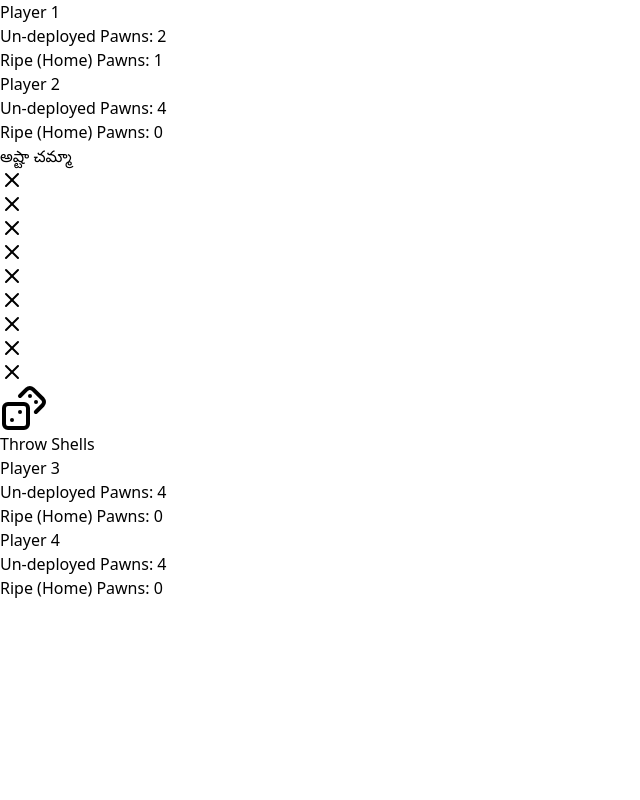
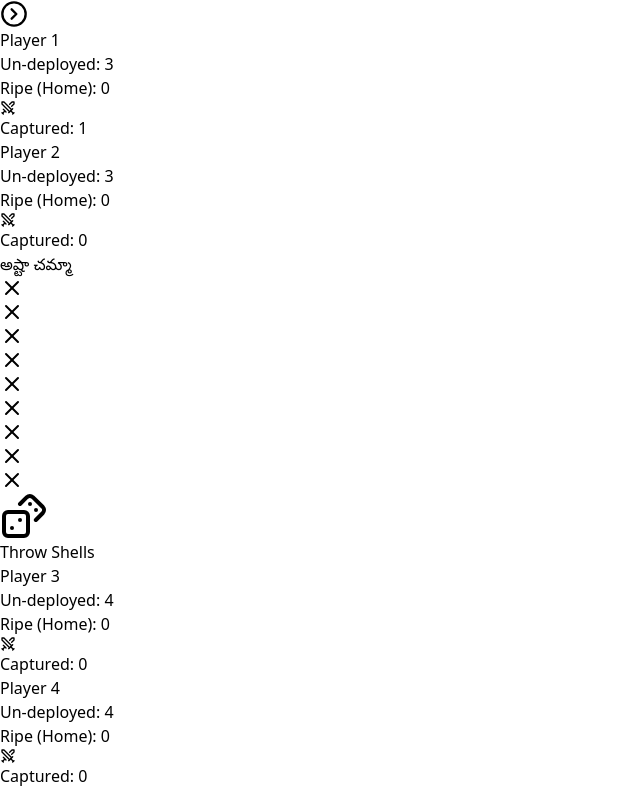
Before and after one commit to performance/ashta-chamma-game, a React (Vite) app: page / in a window 1280 px wide. Shown: the whole page, without its empty margins (0-640 px from the left). Built offline with nearby package versions, Linux system fonts and the light colour scheme.

Commit message:
feat: Implement Story 2.2 - Highlight moves, add turn indicator and captured rack

```diff
--- a/src/App.tsx
+++ b/src/App.tsx
@@ -1,43 +1,66 @@
-// src/App.tsx
+// src/App.tsx (Complete and Corrected)
 
 import { useState } from 'react';
-import type { GameState } from './types'; // Use 'import type'
-import { initializeGameState, throwShells } from './GameEngine';
+import type { GameState, Pawn as PawnType } from './types';
+import { initializeGameState, throwShells, calculatePossibleMoves } from './GameEngine';
 import { Board } from './components/Board';
 import { PlayerDashboard } from './components/PlayerDashboard';
 import { Controls } from './components/Controls';
 import { ShellsDisplay } from './components/ShellsDisplay';
 
-
-// A mock game state for initial rendering.
 const createInitialState = (): GameState => {
   const state = initializeGameState(4);
   state.players[0].pawns[0].status = 'on-board';
-  state.players[0].pawns[0].position = 15;
-  state.players[0].pawns[1].status = 'ripe';
+  state.players[0].pawns[0].position = 4;
+  state.players[1].pawns[0].status = 'captured';
   return state;
 };
-
 
 function App() {
   const [gameState, setGameState] = useState<GameState>(createInitialState());
   const [rollValue, setRollValue] = useState<number | null>(null);
+  const [selectedPawn, setSelectedPawn] = useState<{playerId: number, pawnId: number} | null>(null);
+  const [possibleMoves, setPossibleMoves] = useState<Map<number, number>>(new Map());
 
   const handleThrowShells = () => {
+    if (rollValue !== null) return;
     const value = throwShells();
     setRollValue(value);
-    // In the next story, we'll use this value to calculate possible moves.
+    const moves = calculatePossibleMoves(gameState, gameState.currentPlayerIndex, value);
+    setPossibleMoves(moves);
   };
 
-  // A player can throw if it's their turn and they haven't rolled yet.
+  const handlePawnClick = (playerId: number, pawnId: number) => {
+    if (playerId !== gameState.currentPlayerIndex || rollValue === null) return;
+    if (possibleMoves.has(pawnId)) {
+      setSelectedPawn({ playerId, pawnId });
+    } else {
+      console.log("This pawn cannot be moved with the current roll.");
+    }
+  };
+
   const canThrow = rollValue === null;
+  const currentPlayerId = gameState.currentPlayerIndex;
+
+  const getCapturedByPlayer = (capturingPlayerId: number) => {
+      const captured: { pawn: PawnType; originalPlayerId: number }[] = [];
+      if (capturingPlayerId === 0 && gameState.players[1].pawns[0].status === 'captured') {
+          captured.push({pawn: gameState.players[1].pawns[0], originalPlayerId: 1});
+      }
+      return captured;
+  }
 
   return (
     <main className="bg-gray-100 min-h-screen w-full flex items-center justify-center p-4">
       {/* Player Dashboards on the Left */}
       <div className="flex flex-col space-y-4 mr-8">
         {gameState.players.slice(0, 2).map(player => (
-          <PlayerDashboard key={player.id} player={player} />
+          <PlayerDashboard
+            key={player.id}
+            player={player}
+            isCurrentPlayer={player.id === currentPlayerId}
+            capturedPawns={getCapturedByPlayer(player.id)}
+          />
         ))}
       </div>
 
@@ -46,9 +69,12 @@ function App() {
         <div className="mb-4">
           <h1 className="text-4xl font-bold text-blue-700">అష్టా చమ్మా</h1>
         </div>
-        <Board gameState={gameState} />
-
-        {/* Game Controls and Display */}
+        <Board
+          gameState={gameState}
+          onPawnClick={handlePawnClick}
+          selectedPawn={selectedPawn}
+          possibleMoves={possibleMoves}
+        />
         <div className="flex items-center space-x-8 mt-6">
           <ShellsDisplay rollValue={rollValue} />
           <Controls onThrowShells={handleThrowShells} canThrow={canThrow} />
@@ -58,7 +84,12 @@ function App() {
       {/* Player Dashboards on the Right */}
       <div className="flex flex-col space-y-4 ml-8">
         {gameState.players.slice(2, 4).map(player => (
-          <PlayerDashboard key={player.id} player={player} />
+          <PlayerDashboard
+            key={player.id}
+            player={player}
+            isCurrentPlayer={player.id === currentPlayerId}
+            capturedPawns={getCapturedByPlayer(player.id)}
+          />
         ))}
       </div>
     </main>
--- a/src/GameEngine.ts
+++ b/src/GameEngine.ts
@@ -56,3 +56,58 @@ export const throwShells = (): number => {
   }
   return openShells; // 1, 2, or 3
 };
+
+// src/GameEngine.ts లో జోడించండి
+
+import { MOVEMENT_PATH, BOARD_SIZE, TOTAL_SQUARES, START_SQUARES } from './constants';
+import type { Pawn, GameState, Player } from './types'; // import type వాడండి
+
+// Helper function to rotate board index for different players
+const rotateIndex = (index: number, player: number): number => {
+  if (player === 0) return index;
+  const row = Math.floor(index / BOARD_SIZE);
+  const col = index % BOARD_SIZE;
+  let newRow, newCol;
+  switch (player) {
+    case 1: // 90 deg clockwise
+      newRow = col;
+      newCol = BOARD_SIZE - 1 - row;
+      break;
+    case 2: // 180 deg
+      newRow = BOARD_SIZE - 1 - row;
+      newCol = BOARD_SIZE - 1 - col;
+      break;
+    case 3: // 270 deg clockwise (or 90 deg counter-clockwise)
+      newRow = BOARD_SIZE - 1 - col;
+      newCol = row;
+      break;
+    default:
+      return index;
+  }
+  return newRow * BOARD_SIZE + newCol;
+};
+
+export const calculatePossibleMoves = (
+  gameState: GameState,
+  playerId: number,
+  rollValue: number
+): Map<number, number> => { // Returns a map of { pawnId: targetSquareIndex }
+  const possibleMoves = new Map<number, number>();
+  const player = gameState.players[playerId];
+
+  player.pawns.forEach(pawn => {
+    if (pawn.status === 'on-board' && pawn.position !== undefined) {
+      const pathIndex = MOVEMENT_PATH.findIndex(p => rotateIndex(p, playerId) === pawn.position);
+
+      if (pathIndex !== -1) {
+        const newPathIndex = pathIndex + rollValue;
+        if (newPathIndex < MOVEMENT_PATH.length) {
+          const targetSquare = rotateIndex(MOVEMENT_PATH[newPathIndex], playerId);
+          possibleMoves.set(pawn.id, targetSquare);
+        }
+      }
+    }
+  });
+
+  return possibleMoves;
+};
--- a/src/components/PlayerDashboard.tsx
+++ b/src/components/PlayerDashboard.tsx
@@ -1,14 +1,17 @@
 // src/components/PlayerDashboard.tsx
 
-import type { Player } from '../types';
+import type { Player, Pawn as PawnType } from '../types'; // Pawn అనే పేరుతో వైరుధ్యం రాకుండా PawnType అని మార్చాం
 import { Pawn } from './Pawn';
 import { PLAYER_COLORS } from '../constants';
+import { ChevronRightCircle, Swords } from 'lucide-react'; // Swords ఐకాన్‌ను ఇంపోర్ట్ చేయండి
 
 interface PlayerDashboardProps {
   player: Player;
+  isCurrentPlayer: boolean;
+  capturedPawns: { pawn: PawnType; originalPlayerId: number }[]; // చంపిన కాయల కొత్త ప్రాప్
 }
 
-export const PlayerDashboard = ({ player }: PlayerDashboardProps) => {
+export const PlayerDashboard = ({ player, isCurrentPlayer, capturedPawns }: PlayerDashboardProps) => {
   const unDeployedPawns = player.pawns.filter(p => p.status === 'un-deployed');
   const ripePawns = player.pawns.filter(p => p.status === 'ripe');
 
@@ -16,13 +19,20 @@ export const PlayerDashboard = ({ player }: PlayerDashboardProps) => {
   const borderColor = PLAYER_COLORS[player.id].replace('bg-', 'border-');
 
   return (
-    <div className={`p-4 rounded-lg shadow-md ${borderColor} border-2 ${bgColor}`}>
+    <div className={`p-4 rounded-lg shadow-md ${borderColor} border-2 ${bgColor} relative w-64`}>
+
+      {isCurrentPlayer && (
+        <div className="absolute -left-3 top-1/2 -translate-y-1/2">
+            <ChevronRightCircle size={28} className={`fill-white ${PLAYER_COLORS[player.id].replace('bg-', 'text-')}`} />
+        </div>
+      )}
+
       <h3 className={`text-xl font-bold mb-2 ${PLAYER_COLORS[player.id].replace('bg-','text-')}`}>
         Player {player.id + 1}
       </h3>
       <div className="space-y-3">
         <div>
-          <h4 className="font-semibold">Un-deployed Pawns: {unDeployedPawns.length}</h4>
+          <h4 className="font-semibold">Un-deployed: {unDeployedPawns.length}</h4>
           <div className="flex space-x-2 mt-1 h-12 items-center">
             {unDeployedPawns.map(pawn => (
               <Pawn key={pawn.id} color={PLAYER_COLORS[player.id]} />
@@ -30,13 +40,26 @@ export const PlayerDashboard = ({ player }: PlayerDashboardProps) => {
           </div>
         </div>
         <div>
-          <h4 className="font-semibold">Ripe (Home) Pawns: {ripePawns.length}</h4>
+          <h4 className="font-semibold">Ripe (Home): {ripePawns.length}</h4>
           <div className="flex space-x-2 mt-1 h-12 items-center">
              {ripePawns.map(pawn => (
               <Pawn key={pawn.id} color={PLAYER_COLORS[player.id]} />
             ))}
           </div>
         </div>
+        {/* Captured Pawns Rack */}
+        <div className="pt-2 border-t-2 border-gray-400 border-dashed">
+            <h4 className="font-semibold flex items-center gap-2">
+                <Swords size={16} /> Captured: {capturedPawns.length}
+            </h4>
+            <div className="flex flex-wrap gap-2 mt-1 h-12 items-center">
+                {capturedPawns.map(({ pawn, originalPlayerId }) => (
+                    <div key={`${originalPlayerId}-${pawn.id}`} className="opacity-60 scale-75">
+                        <Pawn color={PLAYER_COLORS[originalPlayerId]} />
+                    </div>
+                ))}
+            </div>
+        </div>
       </div>
     </div>
   );
--- a/src/constants.ts
+++ b/src/constants.ts
@@ -38,3 +38,18 @@ export const PLAYER_BORDERS: { [key: number]: string } = {
     2: 'border-green-500',
     3: 'border-yellow-400',
 };
+
+// The full path a pawn takes, starting from outside the board (index -1)
+// The path is defined for Player 0. It will be rotated for other players.
+export const MOVEMENT_PATH = [
+  // Outer Ring (Clockwise)
+  3, 4, 5, 6, 13, 20, 27, 34, 41, 40, 39, 38, 31, 24,
+  // This is the "gate" square (index 14 in this path). It's square 17 on the board.
+  17, 10,
+  // Second Ring (Counter-Clockwise)
+  11, 12, 19, 26, 33, 32, 31, 24,
+  // This is the "gate" to the third ring. It's square 25 on the board.
+  25, 18,
+  // Third Ring (Clockwise)
+  19, 20, 21, 22, 23, 24, // End at home square
+];
```
Also changed, not shown: src/components/Board.tsx (+38 -28 lines).
